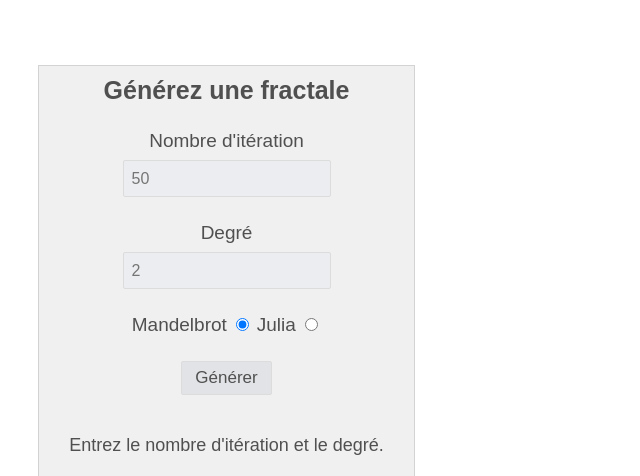
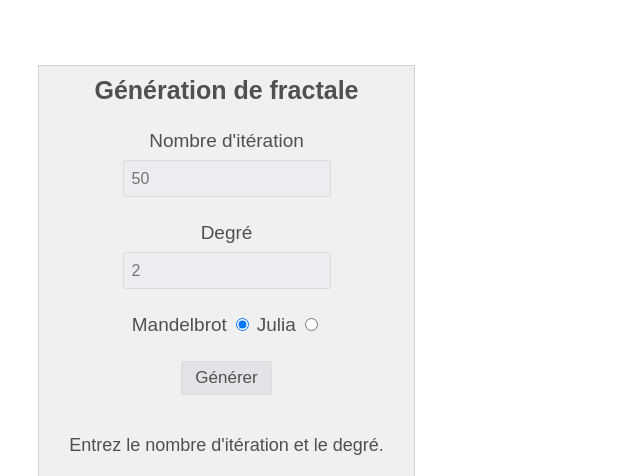
Before and after one commit to dalilsami/Pimp-My-Fractale, a PHP site: page /interface.php?x=0 in a window 1280 px wide. Shown: the part 140-616 px from the top of the page, without its empty margins (0-640 px from the left). Run offline with PHP 8.4, Linux system fonts and the light colour scheme; data that the repository does not hold is empty.

Commit message:
PRESQUE FIN

```diff
--- a/interface.php
+++ b/interface.php
@@ -23,7 +23,7 @@
 <section id="header"><img id="pmf" src="title.png"></section>
 <section id="form-container">
     <form id="calcul-form" action="#" method="get">
-        <section id="form-title">Générez une fractale</section>
+        <section id="form-title">Génération de fractale</section>
         <section class="input-form">
             <section class="input-title">Nombre d'itération</section>
             <input class="input-number" type="text" title="Nombre d'itération" name="iterations" placeholder="50">
```
